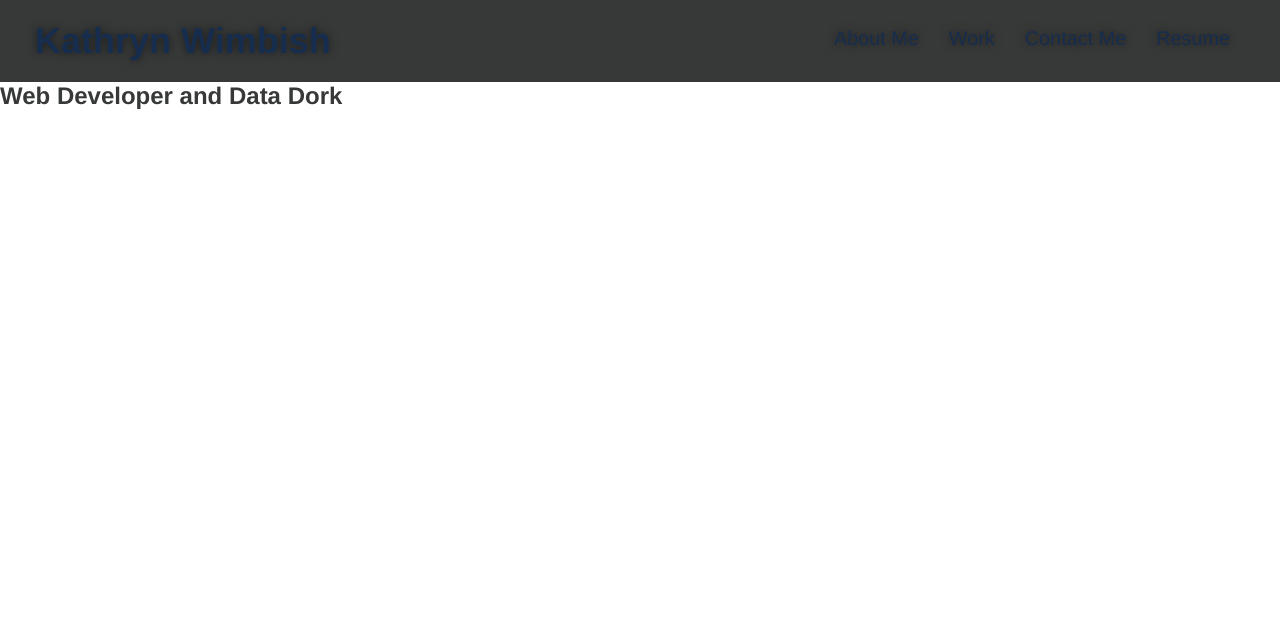
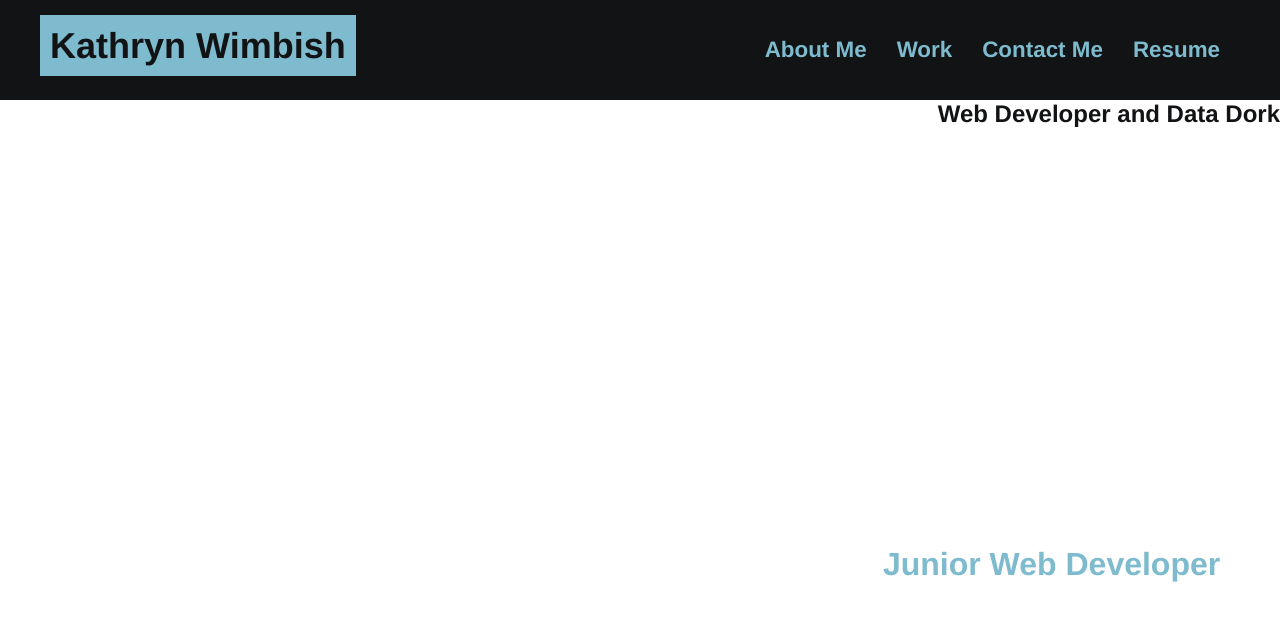
Before and after one commit to kwimbish2022/Professional-Portfolio, a plain HTML site: page index.html in a window 1280 px wide. Drawn offline with Linux system fonts and the light colour scheme.

Commit message:
index update

```diff
--- a/assets/css/style.css
+++ b/assets/css/style.css
@@ -1,7 +1,7 @@
 :root {
     --primary-color: #172d4e;
-    --secondary-color: #53adad;
-    --tertiary-color: #373838;
+    --secondary-color: #7ebbce;
+    --tertiary-color: #111314;
 }
 
 * {
@@ -26,7 +26,6 @@ header {
     position: sticky;
     position: -webkit-sticky;
     top: 0;
-    background-image: url("../images/hero-bg.jpg");
     background-size: cover;
     background-attachment: fixed;
     background-position: 80%;
@@ -35,19 +34,28 @@ header {
 
 header h1 {
     font-weight: bold;
-    margin: 0;
+    margin: 5px;
     font-size: 36px;
-    color: var(--primary-color);
-    text-shadow: 0 0 10px rgba(0, 0, 0, 0.5);
+    color: var(--tertiary-color);
+}
+
+header h1 a {
+    width: 15px;
+    border: 10px solid var(--secondary-color);
+    padding: 15px solid var(--secondary-color);
+    color: var(--tertiary-color);
+    margin: 15px 15px 15px 0px;
 }
 
 header a {
     text-decoration: none;
-    color: var(--primary-color);
+    color: var(--secondary-color);
+    background-color: var(--secondary-color);
 }
 
 header nav {
     margin: 7px 0;
+    text-decoration: underline;
 }
 
 header nav ul {
@@ -56,20 +64,40 @@ header nav ul {
     justify-content: space-between;
     align-items: center;
     list-style: none;
+    margin: 10px;
 }
 
 header nav ul li a {
-    padding: 10px 15px;
-    font-weight: lighter;
-    font-size: 1.55vw;
-    text-shadow: 0 0 10px rgba(0, 0, 0, 0.5);
-}
-
-header nav ul li a:hover {
-    background: var(--primary-color);
-    color: var(--secondary-color);
-    border-radius: 15px;
-    text-shadow: none;
+    padding: 15px 15px;
+    font-weight: bold;
+    font-size: 1.75vw;
+    text-decoration: var(--secondary-color);
+    background-color: var(--tertiary-color)
 }
 
 /* HEADER / NAVBAR STYLES END */
+
+/* HERO STYLES BEGIN*/
+
+.hero {
+    background-size: cover;
+    background-position: 80%;
+    display: flex;
+    justify-content: right;
+    flex-wrap: wrap;
+    align-items: flex-start;
+    background-attachment: fixed;
+}
+
+.hero::after {
+    content: "Junior Web Developer";
+    position: absolute;
+    top: 500px;
+    right: 15px;
+    text-align: right;
+    margin: 3.5%;
+    color: var(--secondary-color);
+    font-size: 32px;
+    font-weight: bold;
+    line-height: 1.2;
+}
```
Also changed, not shown: assets/images/AI5.jpg (added), assets/images/Run-Buddy-Screenshot.png (added), assets/images/selfpic.jfif (renamed from assets/images/1516514943294.jfif).
